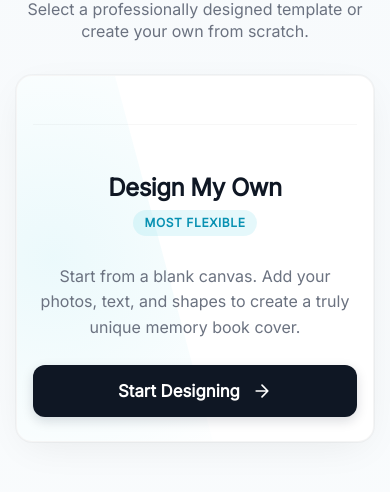
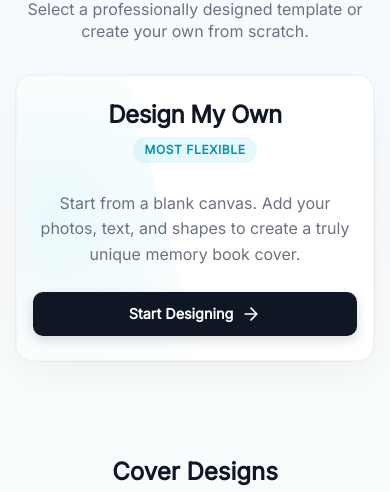
Before and after one commit to SaraMeckawy11/Memora, a Next.js app: page /select-cover in a window 390 px wide. Shown: the part 128-620 px from the top of the page. Built offline with nearby package versions, Linux system fonts and the light colour scheme; a web font is replaced by a local one.

Commit message:
update select cover page

```diff
--- a/app/select-cover/DesignOptionCard.jsx
+++ b/app/select-cover/DesignOptionCard.jsx
@@ -9,8 +9,6 @@ export default function DesignOptionCard() {
   return (
     <div className="option-card" onClick={() => router.push('/cover')}>
       <div className="option-card-bg-glow" />
-      <div className="option-icon-wrapper">
-      </div>
       <div className="option-card-content">
         <div className="option-card-header">
           <h2>Design My Own</h2>
--- a/styles/select-cover/DesignOptionCard.css
+++ b/styles/select-cover/DesignOptionCard.css
@@ -42,37 +42,7 @@
   border-color: transparent;
 }
 
-.option-icon-wrapper {
-  flex-shrink: 0;
-  width: 240px;
-  background: linear-gradient(135deg, #f8fafc 0%, #f1f5f9 100%);
-  display: flex;
-  align-items: center;
-  justify-content: center;
-  border-right: 1px solid rgba(0,0,0,0.03);
-  position: relative;
-  z-index: 1;
-}
-
-.option-icon {
-  width: 100px;
-  height: 100px;
-  background: white;
-  border-radius: 24px;
-  display: flex;
-  align-items: center;
-  justify-content: center;
-  font-size: 3.5rem;
-  box-shadow: 0 10px 25px -5px rgba(0, 0, 0, 0.08);
-  transition: transform 0.4s cubic-bezier(0.34, 1.56, 0.64, 1);
-  border: none;
-  margin: 0;
-}
-
-.option-card:hover .option-icon {
-  transform: scale(1.1) rotate(6deg);
-  box-shadow: 0 15px 30px -8px rgba(6, 182, 212, 0.2);
-}
+/* Icon styles removed */
 
 .option-card-content {
   flex: 1;
@@ -80,7 +50,8 @@
   display: flex;
   flex-direction: column;
   justify-content: center;
-  align-items: flex-start;
+  align-items: center; /* Center align content since icon is gone */
+  text-align: center; /* Center text */
   position: relative;
   z-index: 1;
 }
@@ -91,6 +62,7 @@
   gap: 1rem;
   margin-bottom: 0.75rem;
   flex-wrap: wrap;
+  justify-content: center; /* Center header items */
 }
 
 .option-card h2 {
@@ -124,11 +96,11 @@
   display: inline-flex;
   align-items: center;
   justify-content: center;
-  gap: 0.75rem;
-  padding: 1rem 2.5rem;
-  border-radius: 12px;
+  gap: 0.5rem;
+  padding: 0.75rem 1.5rem; /* Smaller padding */
+  border-radius: 10px;
   font-weight: 600;
-  font-size: 1.05rem;
+  font-size: 0.95rem; /* Smaller font */
   transition: all 0.3s ease;
 }
 
@@ -156,20 +128,11 @@
   .option-card {
     border-radius: 20px;
     padding: 2rem;
-    /* Keep row layout for tablet but tighter */
     gap: 1.5rem;
-    max-width: 700px; /* Slightly narrower */
+    max-width: 700px;
   }
 
-  .option-icon-wrapper {
-    width: 180px; /* Smaller icon wrapper */
-  }
-
-  .option-icon {
-    width: 80px;
-    height: 80px;
-    font-size: 3rem;
-  }
+  /* Icon styles removed */
 
   .option-card h2 {
     font-size: 1.75rem;
@@ -181,33 +144,27 @@
   }
 }
 
-@media (max-width: 700px) {
-  /* Switch to column layout ONLY when screen is fairly narrow */
+@media (max-width: 768px) {
+  /* Updated to 768px for portrait tablets */
   .option-card {
     flex-direction: column;
     align-items: center;
     text-align: center;
     padding: 2rem 1.5rem;
-  }
-
-  .option-icon-wrapper {
-    width: 100%;
-    margin-bottom: 1.5rem;
-    border-right: none;
-    background: transparent;
-    border-bottom: 1px solid rgba(0,0,0,0.03);
-    padding-bottom: 1.5rem;
+    height: auto !important; /* Prevent height collapse */
   }
 
   .option-card-content {
     align-items: center;
     padding: 0;
+    width: 100%;
+    flex: 0 0 auto;
+    min-height: auto;
   }
 
   .option-card-header {
     flex-direction: column;
     gap: 0.5rem;
-    justify-content: center;
   }
 
   .option-card p {
@@ -216,8 +173,10 @@
   }
 
   .btn-select {
-    width: 100%;
-    justify-content: center;
+    width: auto; /* Not full width */
+    min-width: 200px; /* Optional min-width */
+    font-size: 0.9rem;
+    padding: 0.75rem 1.25rem;
   }
 }
 
@@ -227,14 +186,13 @@
     border-radius: 16px;
   }
 
-  .option-icon {
-    width: 70px;
-    height: 70px;
-    font-size: 2.5rem;
-    border-radius: 18px;
-  }
+  /* Icon styles removed */
 
   .option-card h2 {
     font-size: 1.5rem;
   }
+
+  .btn-select {
+    width: 100%; /* Only full width on very small screens if desired, or keep auto */
+  }
 }
```
